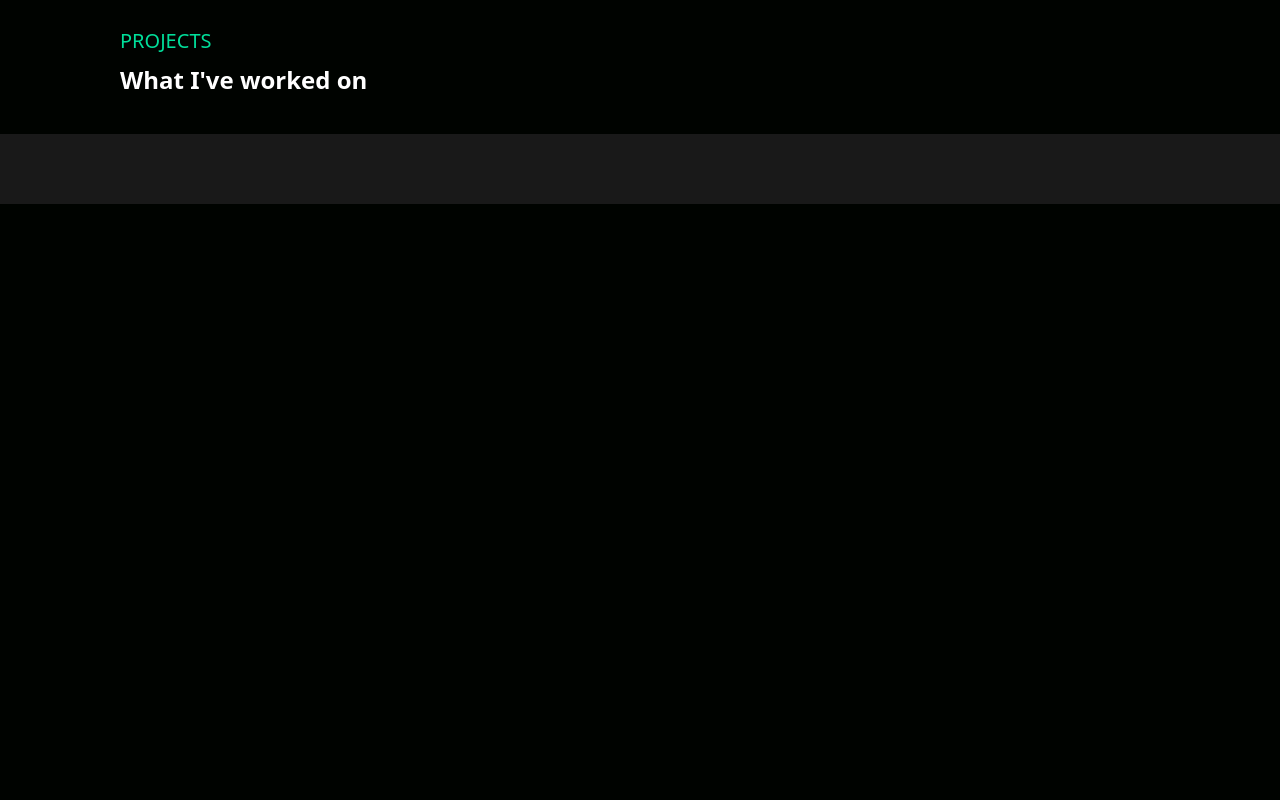
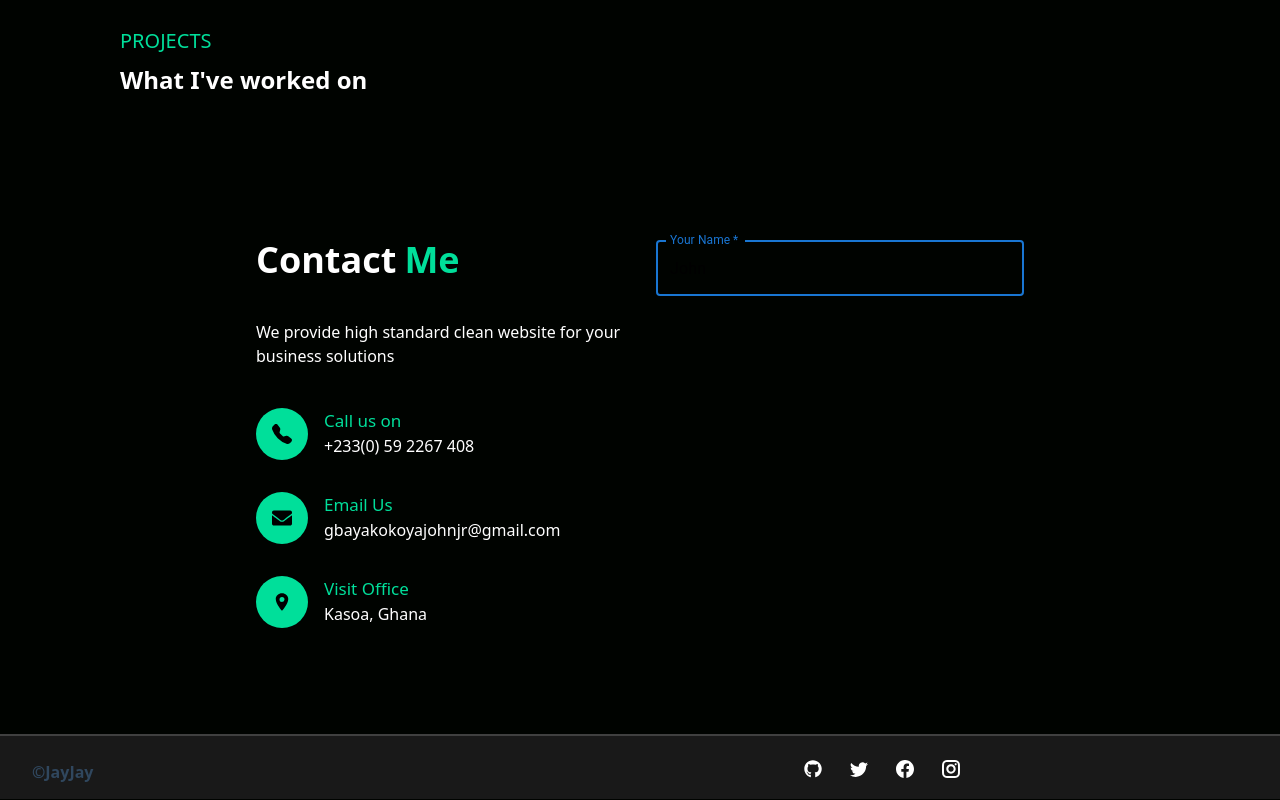
Before and after one commit to John-sys/MyPortfolio, a React (Create React App) app: page /#/ in a window 1280 px wide. Shown: the part 2296-3096 px from the top of the page. Before the commit the page ends 2500 px from the top, so only its background shows below. Built offline with nearby package versions, Linux system fonts and the light colour scheme.

Commit message:
UI changes

```diff
--- a/package.json
+++ b/package.json
@@ -3,7 +3,10 @@
   "version": "0.1.0",
   "private": true,
   "dependencies": {
+    "@emotion/react": "^11.9.0",
+    "@emotion/styled": "^11.8.1",
     "@headlessui/react": "^1.6.4",
+    "@mui/material": "^5.8.3",
     "@testing-library/jest-dom": "^5.16.4",
     "@testing-library/react": "^13.3.0",
     "@testing-library/user-event": "^13.5.0",
@@ -13,6 +16,7 @@
     "react-icons": "^4.3.1",
     "react-router-dom": "^6.3.0",
     "react-scripts": "5.0.1",
+    "react-scroll": "^1.8.7",
     "web-vitals": "^2.1.4"
   },
   "scripts": {
--- /dev/null
+++ b/src/components/Contact.jsx
@@ -0,0 +1,77 @@
+import React from "react";
+import { BsFillTelephoneFill } from "react-icons/bs";
+import { FaEnvelope } from "react-icons/fa";
+import { IoLocationSharp } from "react-icons/io5";
+import TextField from "@mui/material/TextField";
+
+const Contact = () => {
+  return (
+    <div className="w-full md:mx-auto md:max-w-[1240px] h-[600px] flex justify-center items-center ">
+      <div className="grid md:grid-cols-2 p-4">
+        {/* left section */}
+        <div className="flex flex-col ml-auto space-y-2 ">
+          <p className="text-4xl font-bold p-4">
+            Contact
+            <span className="text-[#00df9a] ml-2 ">Me</span>
+          </p>
+          <p className="max-w-[400px] p-4 ">
+            We provide high standard clean website for your business solutions
+          </p>
+          {/* contact details */}
+          <div className="">
+            {/* description 1 */}
+            <div className="flex flex-row space-x-2 p-4  ">
+              <div className="bg-[#00df9a] rounded-full p-4 text-black  ">
+                <BsFillTelephoneFill size={20} />
+              </div>
+              <div className="flex flex-col">
+                <p className="text-[#00df9a] px-2 text-[17px] ">Call us on</p>
+                <p className="px-2">+233(0) 59 2267 408</p>
+              </div>
+            </div>
+
+            {/* description 2 */}
+            <div className="flex flex-row space-x-2 p-4  ">
+              <div className="bg-[#00df9a] rounded-full p-4 text-black  ">
+                <FaEnvelope size={20} />
+              </div>
+              <div className="flex flex-col">
+                <p className="text-[#00df9a] px-2 text-[17px] ">Email Us</p>
+                <p className="px-2">gbayakokoyajohnjr@gmail.com</p>
+              </div>
+            </div>
+
+            {/* description 3 */}
+            <div className="flex flex-row space-x-2 p-4  ">
+              <div className="bg-[#00df9a] rounded-full p-4 text-black  ">
+                <IoLocationSharp size={20} />
+              </div>
+              <div className="flex flex-col">
+                <p className="text-[#00df9a] px-2 text-[17px] ">Visit Office</p>
+                <p className="px-2">Kasoa, Ghana </p>
+              </div>
+            </div>
+          </div>
+        </div>
+
+        {/* text fields */}
+        <div className="">
+          <div className="p-4">
+            <TextField
+              className="w-full p-4 mt-8"
+              required
+              label="Your Name"
+              defaultValue="John"
+              varient="outlined"
+              focused="true"
+              //   value={}
+              //   onChange={}
+            />
+          </div>
+        </div>
+      </div>
+    </div>
+  );
+};
+
+export default Contact;
--- a/src/components/Footer.jsx
+++ b/src/components/Footer.jsx
@@ -1,10 +1,23 @@
 import React from "react";
+import { FaGithub } from "react-icons/fa";
+import { BsTwitter } from "react-icons/bs";
+import { BsFacebook } from "react-icons/bs";
+import { GrInstagram } from "react-icons/gr";
 
 const Footer = () => {
   return (
-    <div className="w-full bg-[#191919] py-2 px-4 h-[70px] ">
-      <div className="">
+    <div className="w-full bg-[#191919] py-2 px-4 h-[65px] border-t-2 border-[#DDDDDD] border-opacity-20 ">
+      <div className="container p-4 flex flex-row">
+        <div className="">
+          <p className="text-[#30475E] font-bold"> ©JayJay </p>
+        </div>
 
+        <div className="flex flex-row space-x-7 ml-auto">
+          <FaGithub size={18} />
+          <BsTwitter size={18} />
+          <BsFacebook size={18} />
+          <GrInstagram size={18} />
+        </div>
       </div>
     </div>
   );
--- a/src/components/Introduction.jsx
+++ b/src/components/Introduction.jsx
@@ -7,7 +7,7 @@ import newImage from "../assets/newImage.jpg";
 
 const Introduction = () => {
   return (
-    <div className="w-full bg-white py-7 px-4 ">
+    <div className="w-full bg-white py-7 px-4 " id="about">
       <div className="max-w-[1240px] mx-auto grid md:grid-cols-2 text-black">
         <img
           src={newImage}
--- a/src/components/Navbar.jsx
+++ b/src/components/Navbar.jsx
@@ -27,7 +27,7 @@ const Navbar = () => {
         {/* Mobile menu view */}
         {showMenu && (
           <ul className="md:hidden md:items-center items-center py-4 space-y-5 text-white ">
-            <li className="md:ml-8 text-lg border-b-2">
+            <li className="md:ml-8 text-lg ">
               <a
                 href="/"
                 className="text-gray-800 hover:text-gray duration-200 text-selected-text"
@@ -35,7 +35,7 @@ const Navbar = () => {
                 Home{" "}
               </a>
             </li>
-            <li className="md:ml-8 text-lg border-b-2">
+            <li className="md:ml-8 text-lg ">
               <a
                 href="/about"
                 className="text-gray-800 hover:text-gray duration-200"
@@ -43,7 +43,7 @@ const Navbar = () => {
                 Projects
               </a>
             </li>
-            <li className="md:ml-8 text-lg border-b-2">
+            <li className="md:ml-8 text-lg ">
               <a
                 href="/projects"
                 className="text-gray-800 hover:text-gray duration-200"
@@ -51,7 +51,7 @@ const Navbar = () => {
                 Services
               </a>
             </li>
-            <li className="md:ml-8 text-lg border-b-2">
+            <li className="md:ml-8 text-lg ">
               <a
                 href="/projects"
                 className="text-gray-800 hover:text-gray duration-200"
@@ -74,7 +74,7 @@ const Navbar = () => {
           </li>
           <li className="md:ml-8 text-lg font-lora hover:-translate-y-1 hover:scale-110 duration-300 transition ease-in-out">
             <a
-              href="/about"
+              href="about"
               className="text-gray-800 hover:text-gray duration-200"
             >
               About
--- a/src/views/Homepage.jsx
+++ b/src/views/Homepage.jsx
@@ -5,13 +5,14 @@ import Advert from "../components/Advert";
 import Skills from "../components/Skills";
 import Projects from "../components/Projects";
 import Footer from "../components/Footer";
+import Contact from "../components/Contact";
 
 const Homepage = () => {
   return (
     <div className="w-full  text-white flex flex-col">
       <Hero />
 
-      <Introduction id="about"/>
+      <Introduction/>
 
       <Advert />
 
@@ -19,6 +20,8 @@ const Homepage = () => {
 
       <Projects />
 
+      <Contact/>
+
       <Footer/>
     </div>
   );
```
Also changed, not shown: 1 other file (tests, documents, lock files or other folders).
